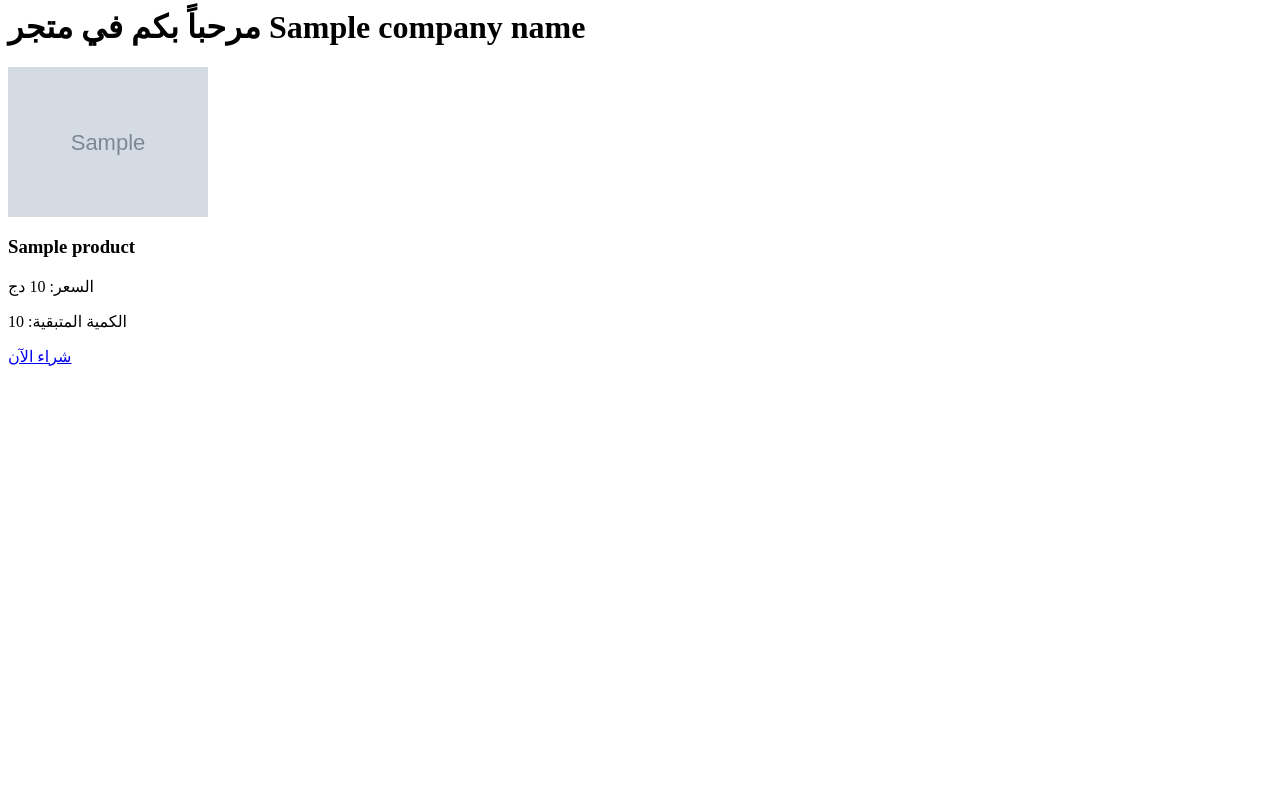
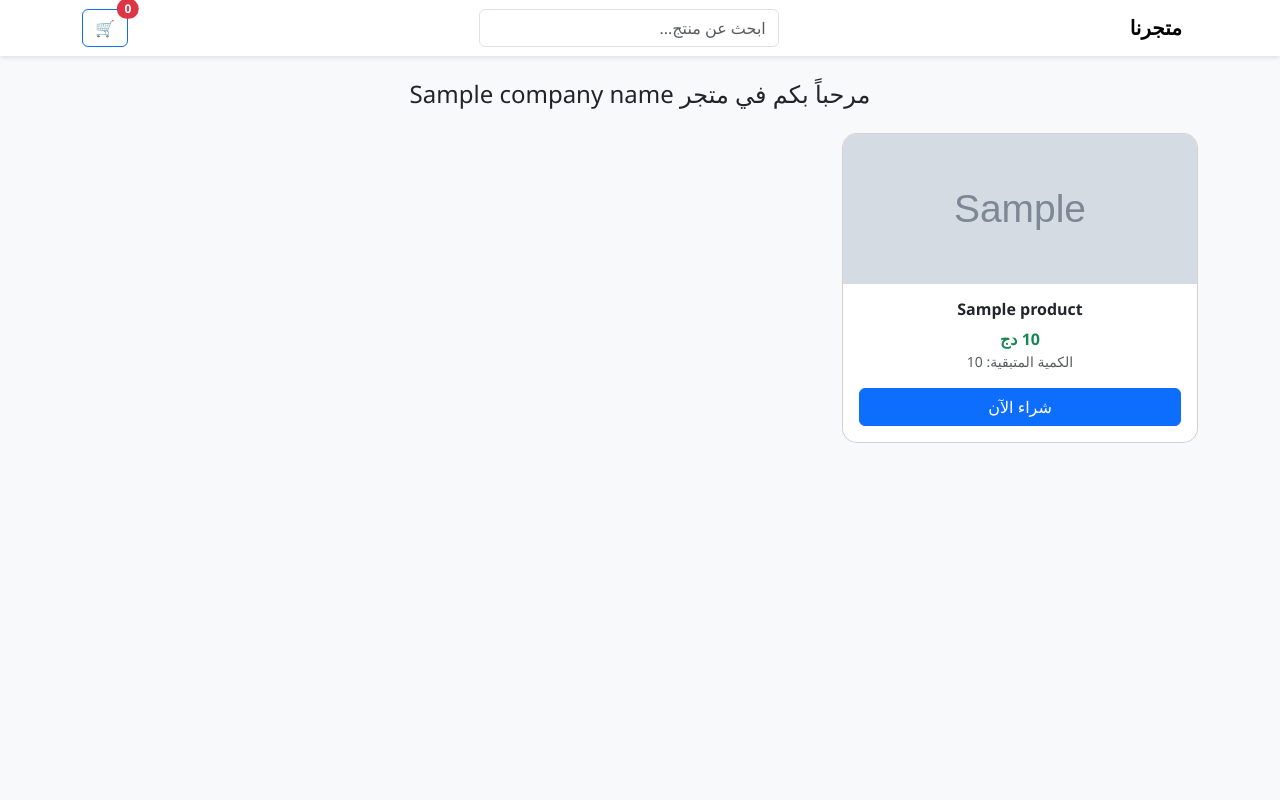
Before and after one commit to chichideb2007-blip/bisnes, a Flask app: template templates/public_shop.html in a window 1280 px wide. Run offline with Flask 3, Linux system fonts and the light colour scheme; the template is opened without the code that fills it: most values are stand-ins (such as "Sample title", 1, 10 or a date in 2020); grey boxes marked "Sample" are stand-in pictures.

Commit message:
Update public_shop.html

```diff
--- a/templates/public_shop.html
+++ b/templates/public_shop.html
@@ -1,31 +1,86 @@
-<div class="shop-container">
-    <h1>مرحباً بكم في متجر {{ company_name }}</h1>
+<!DOCTYPE html>
+<html lang="ar" dir="rtl">
+<head>
+    <meta charset="UTF-8">
+    <meta name="viewport" content="width=device-width, initial-scale=1.0">
+    <title>متجرنا</title>
+    <link href="https://cdn.jsdelivr.net/npm/bootstrap@5.3.0/dist/css/bootstrap.min.css" rel="stylesheet">
+    <style>
+        body { background-color: #f8f9fa; font-family: 'Segoe UI', sans-serif; }
+        .navbar { box-shadow: 0 2px 5px rgba(0,0,0,0.1); background: white; }
+        .product-card { transition: transform 0.2s; border-radius: 15px; overflow: hidden; height: 100%; }
+        .product-card:hover { transform: scale(1.02); }
+        .search-box { width: 100%; max-width: 300px; }
+        .btn-out { background-color: #6c757d; color: white; border: none; width: 100%; padding: 8px; border-radius: 5px; }
+    </style>
+</head>
+<body>
 
-    <div class="products-grid">
+<!-- شريط التنقل العلوي -->
+<nav class="navbar navbar-expand-lg navbar-light sticky-top mb-4">
+    <div class="container">
+        <a class="navbar-brand fw-bold" href="#">متجرنا</a>
+
+        <!-- شريط البحث -->
+        <input type="text" id="searchInput" class="form-control search-box" placeholder="ابحث عن منتج...">
+
+        <!-- أيقونة السلة -->
+        <div class="position-relative">
+            <button class="btn btn-outline-primary">🛒</button>
+            <span class="position-absolute top-0 start-100 translate-middle badge rounded-pill bg-danger">0</span>
+        </div>
+    </div>
+</nav>
+
+<div class="container">
+    <h4 class="text-center mb-4">مرحباً بكم في متجر {{ company_name }}</h4>
+
+    <div class="row" id="products-grid">
         {% for product in products %}
-            <div class="product-card">
-                <!-- عرض الصورة -->
-                <!-- ملاحظة: تأكد أن المفتاح المستخدم هو نفسه في قاعدة بياناتك (product['product-images'] أو product.image_url) -->
-                <img src="{{ product['product-images'] }}" alt="{{ product.name }}" width="200">
+        <div class="col-6 col-md-4 mb-4 product-card-container">
+            <div class="card product-card">
+                <!-- الصورة -->
+                <img src="{{ product['product-images'] }}" class="card-img-top" alt="{{ product.name }}" style="height: 150px; object-fit: cover;">
 
-                <!-- عرض الاسم -->
-                <h3>{{ product.name }}</h3>
+                <div class="card-body text-center">
+                    <!-- الاسم -->
+                    <h6 class="card-title fw-bold">{{ product.name }}</h6>
 
-                <!-- عرض السعر -->
-                <p>السعر: {{ product.price }} دج</p>
+                    <!-- السعر -->
+                    <p class="text-success fw-bold m-0">{{ product.price }} دج</p>
 
-                <!-- عرض الكمية -->
-                <p>الكمية المتبقية: {{ product.quantity }}</p>
+                    <!-- الكمية -->
+                    <p class="text-muted small">الكمية المتبقية: {{ product.quantity }}</p>
 
-                <!-- منطق زر الشراء (شروط التوفر) -->
-                {% if product.quantity > 0 %}
-                    <!-- الرابط المحدث يوجه إلى صفحة checkout -->
-                    <a href="/checkout/{{ product.id }}" class="btn-buy">شراء الآن</a>
-                {% else %}
-                    <!-- الزر معطل في حال نفاذ الكمية -->
-                    <button disabled class="btn-out">غير متوفر حالياً</button>
-                {% endif %}
+                    <!-- منطق زر الشراء -->
+                    {% if product.quantity > 0 %}
+                        <a href="/checkout/{{ product.id }}" class="btn btn-primary w-100">شراء الآن</a>
+                    {% else %}
+                        <button disabled class="btn-out">غير متوفر حالياً</button>
+                    {% endif %}
+                </div>
             </div>
+        </div>
         {% endfor %}
     </div>
 </div>
+
+<script>
+    // خاصية البحث المباشر
+    document.getElementById('searchInput').addEventListener('keyup', function() {
+        let filter = this.value.toLowerCase();
+        let products = document.querySelectorAll('.product-card-container');
+
+        products.forEach(item => {
+            let title = item.querySelector('.card-title').innerText.toLowerCase();
+            if (title.includes(filter)) {
+                item.style.display = "";
+            } else {
+                item.style.display = "none";
+            }
+        });
+    });
+</script>
+
+</body>
+</html>
```
